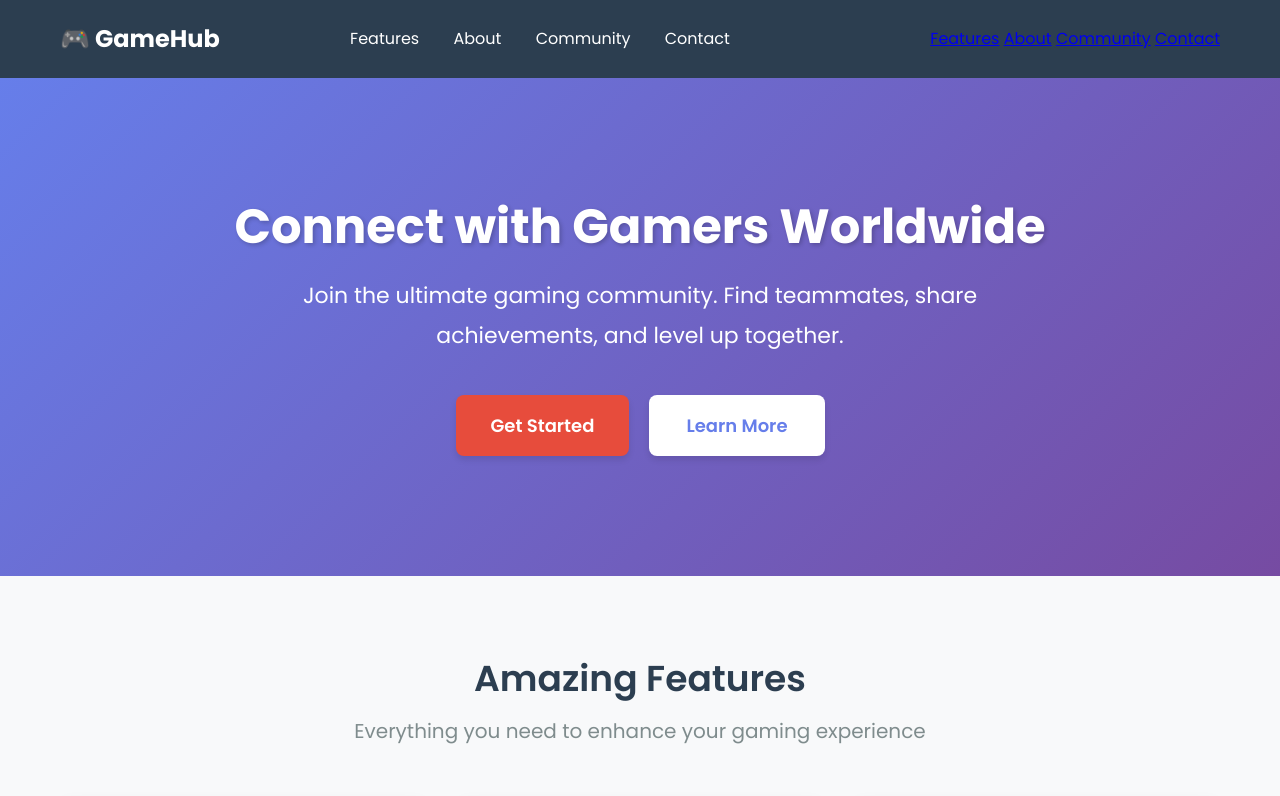
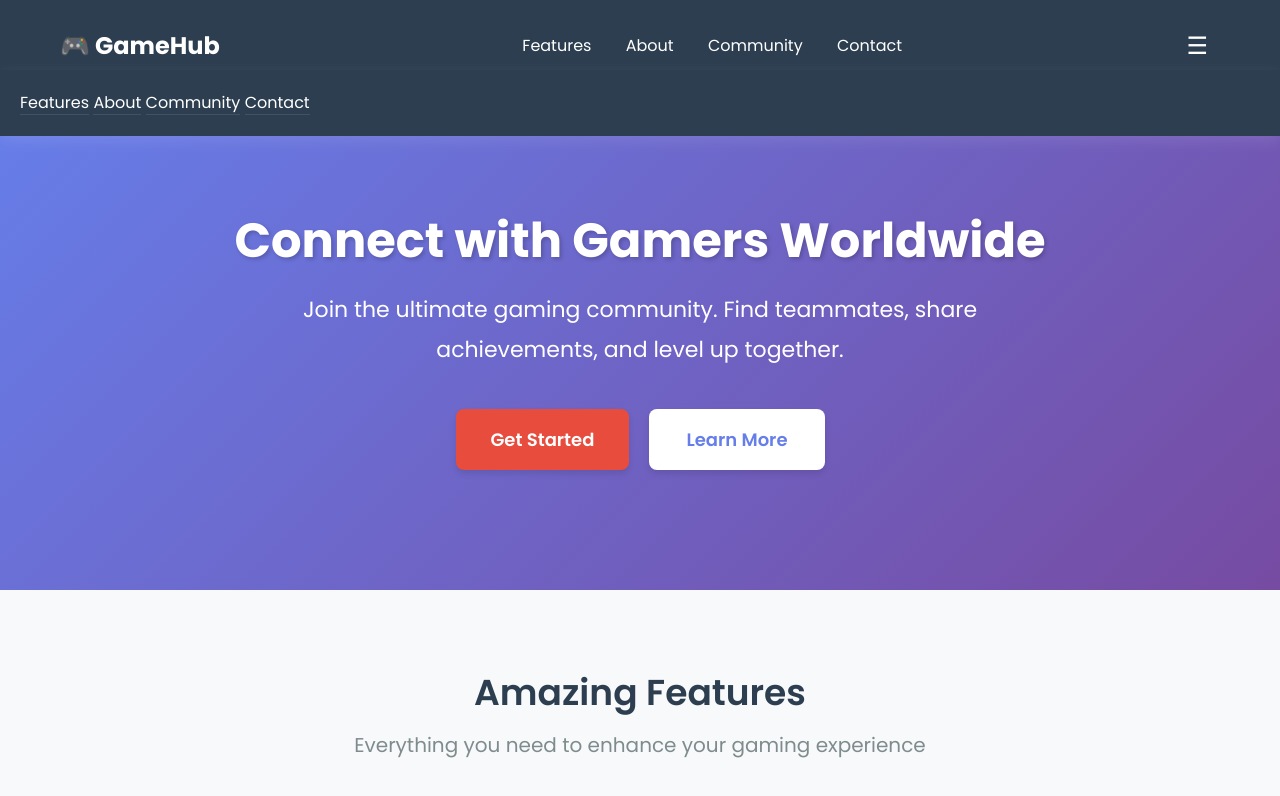
Before and after one commit to sebper29-code/UNIT2-GITHUB-PROJECT, a plain HTML site: page Lesson14-Media-Queries/media_queries.html in a window 1280 px wide. Shown: the top 796 px of the page. Drawn offline with Linux system fonts and the light colour scheme.

Commit message:
lesson 14

```diff
--- a/Lesson14-Media-Queries/media_queries.html
+++ b/Lesson14-Media-Queries/media_queries.html
@@ -25,7 +25,7 @@
                 <a href="#contact">Contact</a>
             </nav>
             <!-- Mobile Hamburger Menu HTML ENTITY: ☰-->
-             <div class="hamburger" ☰ tabindex="0"></div>
+             <div class="hamburger" ☰ tabindex="0">☰</div>
              <nav class="mobile-nav">
                 <a href="#features">Features</a>
                 <a href="#about">About</a>
--- a/Lesson14-Media-Queries/styles.css
+++ b/Lesson14-Media-Queries/styles.css
@@ -573,7 +573,44 @@ ACCESSIBILITY EXPLANATION:
    END OF LESSON 14
    Your GameHub is now complete with animations!
    responsive design media querries*/
+   .hamburger{
+    /* display: none; */
+    font-size: 24px;
+    color: white;
+    cursor: pointer;
+    border-radius: 4px;
+    border: 2px solid transparent;
+    padding: 5px 10px;
+    border-radius: 4px;
+   }
 
+   .hamburger:focus {
+    outline: 2px solid #667eea;
+   }
+
+   .mobile-nav{
+    /* display: none; */
+    flex-direction: column;
+    position: absolute;
+    top: 70px;
+    left: 0;
+    width: 100%;
+    background: #2c3e50;
+    padding: 20px;
+    box-shadow: 0 5px 15px rgba(255, 255, 255, 0.1);
+    z-index: 1000;
+   }
+
+   .mobile-nav a{
+    color: white;
+    text-decoration: none;
+    border-bottom: 1px solid rgba(255, 255, 255, 0.1);
+    transition: color 0.3s ease;
+   }
+
+   .mobile-nav a:hover{
+    color: #3498db;
+   }
    @media (max-width: 768px){
     .hero {
         background: linear-gradient(135deg, #13b4ac 0%, #2f9e25 100%);
```
